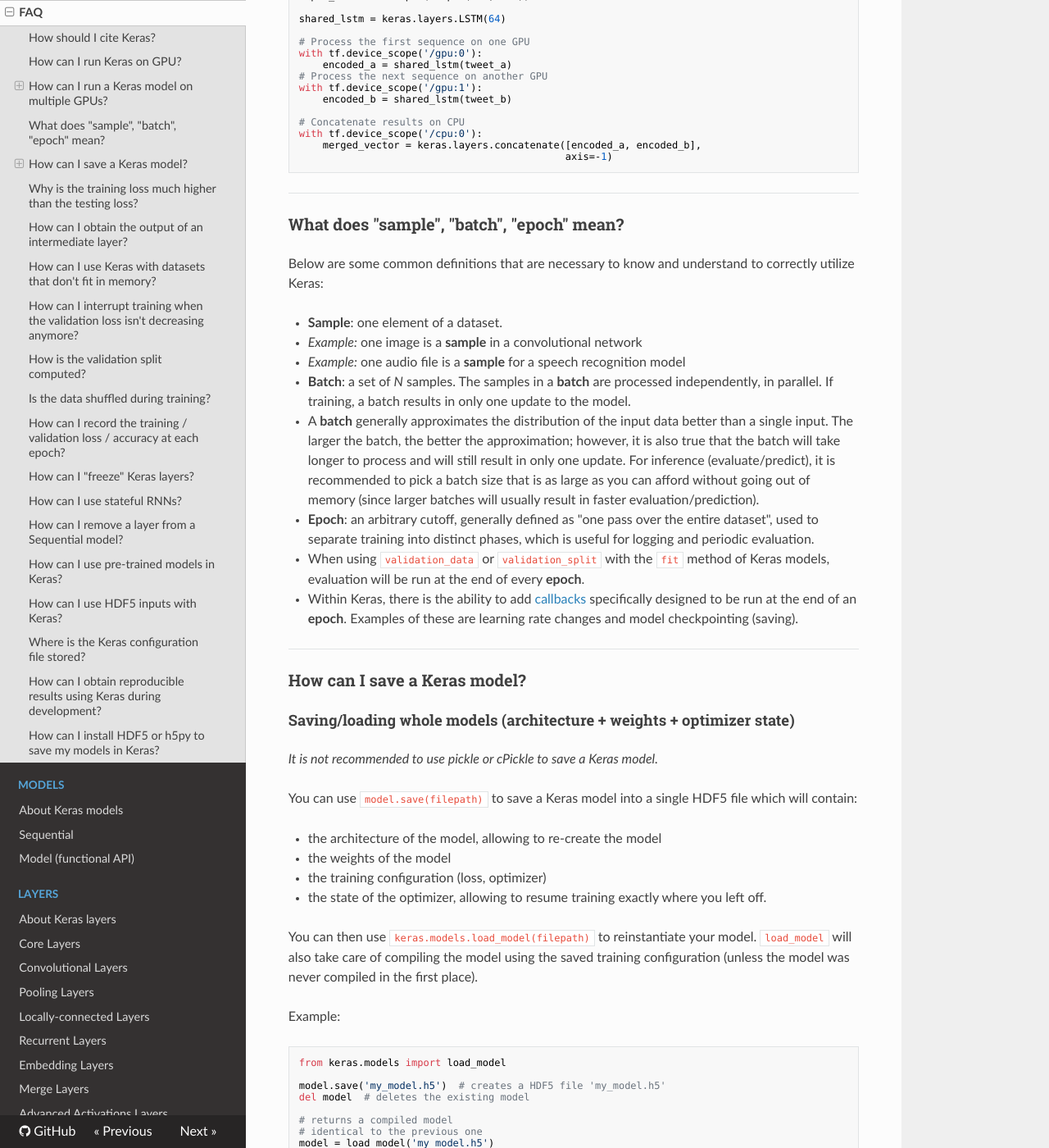
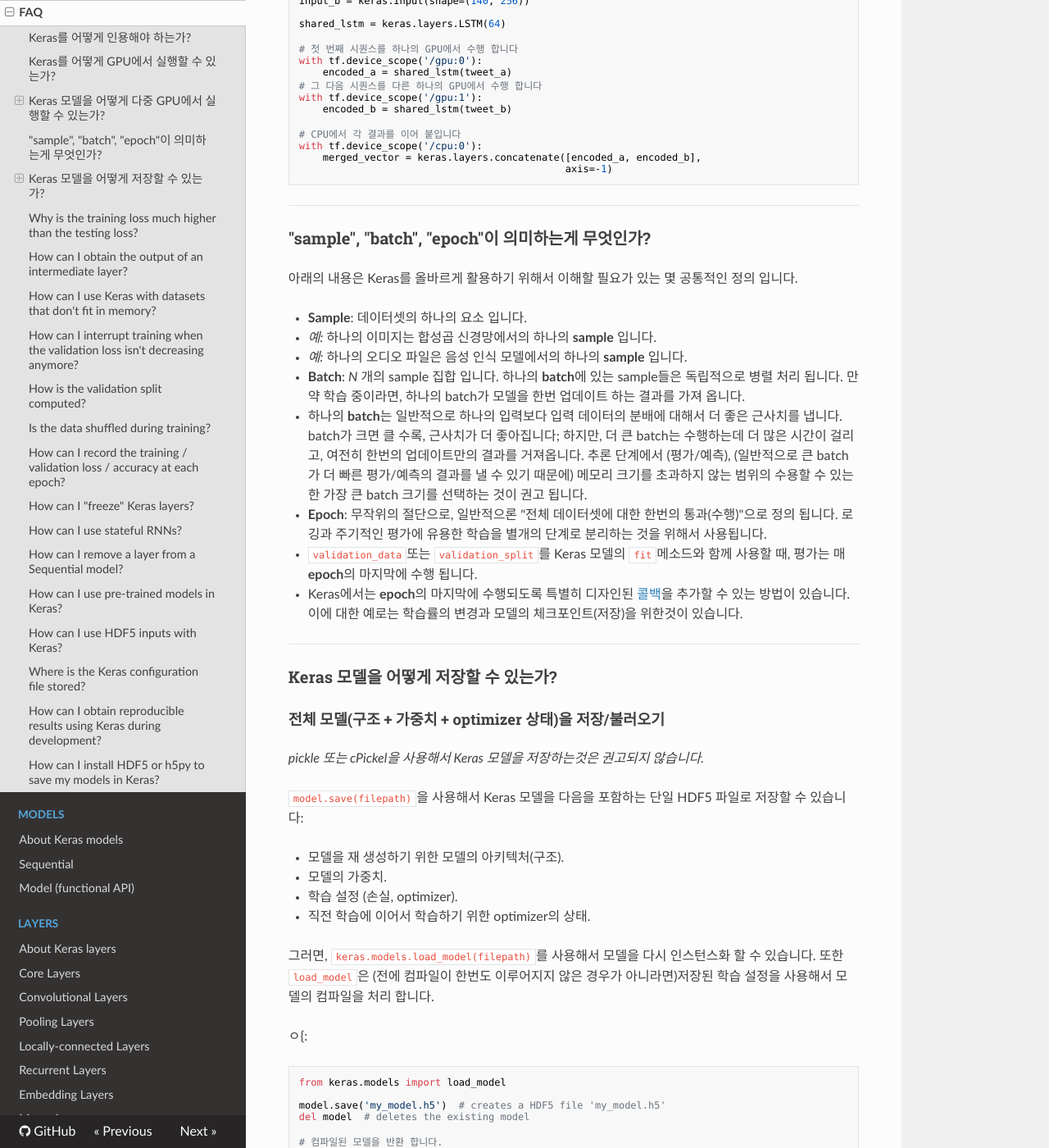
Before and after one commit to keras-team/keras-docs-ko, an MkDocs documentation site: the page built from sources/getting-started/faq.md, in a window 1280 px wide and 1400 px high, scrolled down 2336 px. Shown: the whole window at 82% size. Built offline with MkDocs 1.6.1, drawn with Linux system fonts in a browser that asks for light colours; nearby versions of some CDN libraries; some of the changed text lies outside the part shown.

Commit message:
5번째 faq  까지 번역 초안 완료

````diff
--- a/sources/getting-started/faq.md
+++ b/sources/getting-started/faq.md
@@ -1,10 +1,10 @@
-# Keras FAQ: Frequently Asked Keras Questions
+# Keras FAQ: 자주 문의되는 Keras관련 질문
 
-- [How should I cite Keras?](#how-should-i-cite-keras)
-- [How can I run Keras on GPU?](#how-can-i-run-keras-on-gpu)
-- [How can I run a Keras model on multiple GPUs?](#how-can-i-run-a-keras-model-on-multiple-gpus)
-- [What does "sample", "batch", "epoch" mean?](#what-does-sample-batch-epoch-mean)
-- [How can I save a Keras model?](#how-can-i-save-a-keras-model)
+- [Keras를 어떻게 인용해야 하는가?](#how-should-i-cite-keras)
+- [Keras를 어떻게 GPU에서 실행할 수 있는가?](#how-can-i-run-keras-on-gpu)
+- [Keras 모델을 어떻게 다중 GPU에서 실행할 수 있는가?](#how-can-i-run-a-keras-model-on-multiple-gpus)
+- ["sample", "batch", "epoch"이 의미하는게 무엇인가?](#what-does-sample-batch-epoch-mean)
+- [Keras 모델을 어떻게 저장할 수 있는가?](#how-can-i-save-a-keras-model)
 - [Why is the training loss much higher than the testing loss?](#why-is-the-training-loss-much-higher-than-the-testing-loss)
 - [How can I obtain the output of an intermediate layer?](#how-can-i-obtain-the-output-of-an-intermediate-layer)
 - [How can I use Keras with datasets that don't fit in memory?](#how-can-i-use-keras-with-datasets-that-dont-fit-in-memory)
@@ -23,9 +23,9 @@
 
 ---
 
-### How should I cite Keras?
+### Keras를 어떻게 인용해야 하는가?
 
-Please cite Keras in your publications if it helps your research. Here is an example BibTeX entry:
+연구에 도움이 되었다면, 출판물에 Keras를 인용해 주십시오. 다음은 BibTex 기입 방법의 예 입니다:
 
 ```
 @misc{chollet2015keras,
@@ -38,22 +38,22 @@
 
 ---
 
-### How can I run Keras on GPU?
+### Keras를 어떻게 GPU에서 실행할 수 있는가?
 
-If you are running on the **TensorFlow** or **CNTK** backends, your code will automatically run on GPU if any available GPU is detected.
+**Tensorflow** 또는 **CNTK**를 백엔드로서 사용하는 경우, 작성하신 코드는 가용한 GPU가 감지된다면 자동으로 GPU에서 실행될 것입니다.
 
-If you are running on the **Theano** backend, you can use one of the following methods:
+**Theano**를 백엔드로서 사용 한다면, 다음의 방법 중 하나를 사용하십시오:
 
-**Method 1**: use Theano flags.
+**방법 1**: Theano 플래그를 사용하십시오.
 ```bash
 THEANO_FLAGS=device=gpu,floatX=float32 python my_keras_script.py
 ```
 
-The name 'gpu' might have to be changed depending on your device's identifier (e.g. `gpu0`, `gpu1`, etc).
+'gpu' 이름은 사용하시는 장치의 식별자에 따라서 변경해야만 합니다.
 
-**Method 2**: set up your `.theanorc`: [Instructions](http://deeplearning.net/software/theano/library/config.html)
+**방법 2**: `.theanorc`를 설정 하십시오: [설명](http://deeplearning.net/software/theano/library/config.html)
 
-**Method 3**: manually set `theano.config.device`, `theano.config.floatX` at the beginning of your code:
+**방법 3**: 수동으로 `theano.config.device`와 `theano.config.floatX`를 코드 시작 부분에서 설정 하십시오:
 ```python
 import theano
 theano.config.device = 'gpu'
@@ -62,54 +62,54 @@
 
 ---
 
-### How can I run a Keras model on multiple GPUs?
+### Keras 모델을 어떻게 다중 GPU에서 실행할 수 있는가?
 
-We recommend doing so using the **TensorFlow** backend. There are two ways to run a single model on multiple GPUs: **data parallelism** and **device parallelism**.
+**TensorFlow**를 백엔드로서 사용하기를 권고 드립니다. 단일 모델을 다중 GPU에서 실행하기 위한 두 가지 방법이 있습니다: **data parallelism** 그리고 **device parallelism**가 있습니다.
 
-In most cases, what you need is most likely data parallelism.
+대부분의 경우에서, 데이터의 병렬처리가 가장 필요한 것입니다.
 
-#### Data parallelism
+#### 데이터의 병렬처리
 
-Data parallelism consists in replicating the target model once on each device, and using each replica to process a different fraction of the input data.
-Keras has a built-in utility, `keras.utils.multi_gpu_model`, which can produce a data-parallel version of any model, and achieves quasi-linear speedup on up to 8 GPUs.
+데이터의 병렬처리는 각각의 기기(GPU)에 한번 대상 모델을 복사하는 것, 그리고 각 복사된 모델로 하여금 서로 다른 입력 데이터의 부분을 처리하는 것으로 구성됩니다.
+Keras는 빌트인된 `keras.utils.multi_gpu_model` 유틸리티를 가지고 있는데, 어떤 모델이든 데이터-병렬처리 버전을 만들어낼 수 있고 최대 8개의 GPU에서 선형적으로 속도를 증가시킬 수 있습니다.
 
-For more information, see the documentation for [multi_gpu_model](/utils/#multi_gpu_model). Here is a quick example:
+더 많은 정보를 위해서 [다중 GPU 모델](/utils/#multi_gpu_model) 문서를 참고 하십시오. 다음은 간단한 예 입니다:
 
 ```python
 from keras.utils import multi_gpu_model
 
-# Replicates `model` on 8 GPUs.
-# This assumes that your machine has 8 available GPUs.
+# 8개의 GPU에 `model`을 복제 합니다.
+# 사용중인 기계에 8개의 가용 GPU가 있다는 것을 가정 합니다.
 parallel_model = multi_gpu_model(model, gpus=8)
 parallel_model.compile(loss='categorical_crossentropy',
                        optimizer='rmsprop')
 
-# This `fit` call will be distributed on 8 GPUs.
-# Since the batch size is 256, each GPU will process 32 samples.
+# 다음의 `fit`을 호출은 8개의 GPU에 분산되어 집니다.
+# 배치 크기가 256 이기 때문에, 각 GPU는 32개의 샘플을 작업하게 됩니다.
 parallel_model.fit(x, y, epochs=20, batch_size=256)
 ```
 
-#### Device parallelism
+#### 기기의 병렬처리
 
-Device parallelism consists in running different parts of a same model on different devices. It works best for models that have a parallel architecture, e.g. a model with two branches.
+기기의 병렬처리는 서로다른 기기에서 동일한 모델의 서로다른 부분을 실행하는 것으로 구성됩니다. 예를 들어서, 두개의 가지(브랜치)를 가지는 모델과 같이 병렬적인 구조를 가지는 모델에서 최상의 동작을 합니다.
 
-This can be achieved by using TensorFlow device scopes. Here is a quick example:
+TensorFlow의 디바이스 범위(device scopes)를 사용해서 수행될 수 있습니다. 다음은 간단한 예 입니다:
 
 ```python
-# Model where a shared LSTM is used to encode two different sequences in parallel
+# 공유된 LSTM이 서로 다른 시퀀스를 병렬로 인코딩하는 모델 입니다
 input_a = keras.Input(shape=(140, 256))
 input_b = keras.Input(shape=(140, 256))
 
 shared_lstm = keras.layers.LSTM(64)
 
-# Process the first sequence on one GPU
+# 첫 번째 시퀀스를 하나의 GPU에서 수행 합니다
 with tf.device_scope('/gpu:0'):
     encoded_a = shared_lstm(tweet_a)
-# Process the next sequence on another GPU
+# 그 다음 시퀀스를 다른 하나의 GPU에서 수행 합니다
 with tf.device_scope('/gpu:1'):
     encoded_b = shared_lstm(tweet_b)
 
-# Concatenate results on CPU
+# CPU에서 각 결과를 이어 붙입니다
 with tf.device_scope('/cpu:0'):
     merged_vector = keras.layers.concatenate([encoded_a, encoded_b],
                                              axis=-1)
@@ -117,38 +117,38 @@
 
 ---
 
-### What does "sample", "batch", "epoch" mean?
+### "sample", "batch", "epoch"이 의미하는게 무엇인가?
 
-Below are some common definitions that are necessary to know and understand to correctly utilize Keras:
+아래의 내용은 Keras를 올바르게 활용하기 위해서 이해할 필요가 있는 몇 공통적인 정의 입니다.
 
-- **Sample**: one element of a dataset.
-  - *Example:* one image is a **sample** in a convolutional network
-  - *Example:* one audio file is a **sample** for a speech recognition model
-- **Batch**: a set of *N* samples. The samples in a **batch** are processed independently, in parallel. If training, a batch results in only one update to the model.
-  - A **batch** generally approximates the distribution of the input data better than a single input. The larger the batch, the better the approximation; however, it is also true that the batch will take longer to process and will still result in only one update. For inference (evaluate/predict), it is recommended to pick a batch size that is as large as you can afford without going out of memory (since larger batches will usually result in faster evaluation/prediction).
-- **Epoch**: an arbitrary cutoff, generally defined as "one pass over the entire dataset", used to separate training into distinct phases, which is useful for logging and periodic evaluation.
-  - When using `validation_data` or `validation_split` with the `fit` method of Keras models, evaluation will be run at the end of every **epoch**.
-  - Within Keras, there is the ability to add [callbacks](https://keras.io/callbacks/) specifically designed to be run at the end of an **epoch**. Examples of these are learning rate changes and model checkpointing (saving).
+- **Sample**: 데이터셋의 하나의 요소 입니다.
+  - *예:* 하나의 이미지는 합성곱 신경망에서의 하나의 **sample** 입니다.
+  - *예:* 하나의 오디오 파일은 음성 인식 모델에서의 하나의 **sample** 입니다.
+- **Batch**: *N* 개의 sample 집합 입니다. 하나의 **batch**에 있는 sample들은 독립적으로 병렬 처리 됩니다. 만약 학습 중이라면, 하나의 batch가 모델을 한번 업데이트 하는 결과를 가져 옵니다.
+  - 하나의 **batch**는 일반적으로 하나의 입력보다 입력 데이터의 분배에 대해서 더 좋은 근사치를 냅니다. batch가 크면 클 수록, 근사치가 더 좋아집니다; 하지만, 더 큰 batch는 수행하는데 더 많은 시간이 걸리고, 여전히 한번의 업데이트만의 결과를 거져옵니다. 추론 단계에서 (평가/예측), (일반적으로 큰 batch가 더 빠른 평가/예측의 결과를 낼 수 있기 때문에) 메모리 크기를 초과하지 않는 범위의 수용할 수 있는한 가장 큰 batch 크기를 선택하는 것이 권고 됩니다.
+- **Epoch**: 무작위의 절단으로, 일반적으론 "전체 데이터셋에 대한 한번의 통과(수행)"으로 정의 됩니다. 로깅과 주기적인 평가에 유용한 학습을 별개의 단계로 분리하는 것을 위해서 사용됩니다.
+  - `validation_data`또는 `validation_split`를 Keras 모델의 `fit`메소드와 함께 사용할 때, 평가는 매 **epoch**의 마지막에 수행 됩니다.
+  - Keras에서는 **epoch**의 마지막에 수행되도록 특별히 디자인된 [콜백](https://keras.io/callbacks/)을 추가할 수 있는 방법이 있습니다. 이에 대한 예로는 학습률의 변경과 모델의 체크포인트(저장)을 위한것이 있습니다.
 
 ---
 
-### How can I save a Keras model?
+### Keras 모델을 어떻게 저장할 수 있는가?
 
-#### Saving/loading whole models (architecture + weights + optimizer state)
+#### 전체 모델(구조 + 가중치 + optimizer 상태)을 저장/불러오기
 
-*It is not recommended to use pickle or cPickle to save a Keras model.*
+*pickle 또는 cPickel을 사용해서 Keras 모델을 저장하는것은 권고되지 않습니다.*
 
-You can use `model.save(filepath)` to save a Keras model into a single HDF5 file which will contain:
+`model.save(filepath)`을 사용해서 Keras 모델을 다음을 포함하는 단일 HDF5 파일로 저장할 수 있습니다:
 
-- the architecture of the model, allowing to re-create the model
-- the weights of the model
-- the training configuration (loss, optimizer)
-- the state of the optimizer, allowing to resume training exactly where you left off.
+- 모델을 재 생성하기 위한 모델의 아키텍처(구조).
+- 모델의 가중치.
+- 학습 설정 (손실, optimizer).
+- 직전 학습에 이어서 학습하기 위한 optimizer의 상태.
 
-You can then use `keras.models.load_model(filepath)` to reinstantiate your model.
-`load_model` will also take care of compiling the model using the saved training configuration (unless the model was never compiled in the first place).
+그러면, `keras.models.load_model(filepath)`를 사용해서 모델을 다시 인스턴스화 할 수 있습니다.
+또한 `load_model`은 (전에 컴파일이 한번도 이루어지지 않은 경우가 아니라면)저장된 학습 설정을 사용해서 모델의 컴파일을 처리 합니다.
 
-Example:
+ㅇ{:
 
 ```python
 from keras.models import load_model
@@ -156,12 +156,12 @@
 model.save('my_model.h5')  # creates a HDF5 file 'my_model.h5'
 del model  # deletes the existing model
 
-# returns a compiled model
-# identical to the previous one
+# 컴파일된 모델을 반환 합니다.
+# 직전의 것과 완전히 동일 합니다.
 model = load_model('my_model.h5')
 ```
 
-Please also see [How can I install HDF5 or h5py to save my models in Keras?](#how-can-i-install-hdf5-or-h5py-to-save-my-models-in-keras) for instructions on how to install `h5py`.
+[Keras에서 모델을 저장하기 위한 HDF5 또는 h5py를 어떻게 설치할 수 있는가?](#how-can-i-install-hdf5-or-h5py-to-save-my-models-in-keras) 에서 `h5py`를 설치하기 위한 설명을 참고 하십시오.
 
 #### Saving/loading only a model's architecture
 
````
